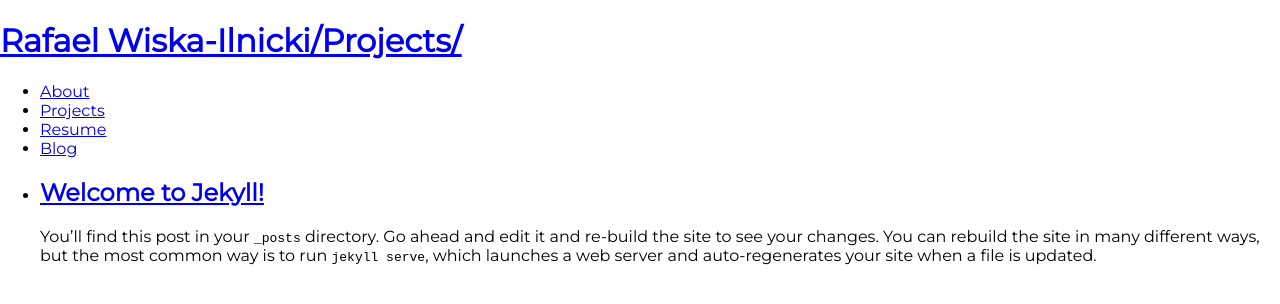
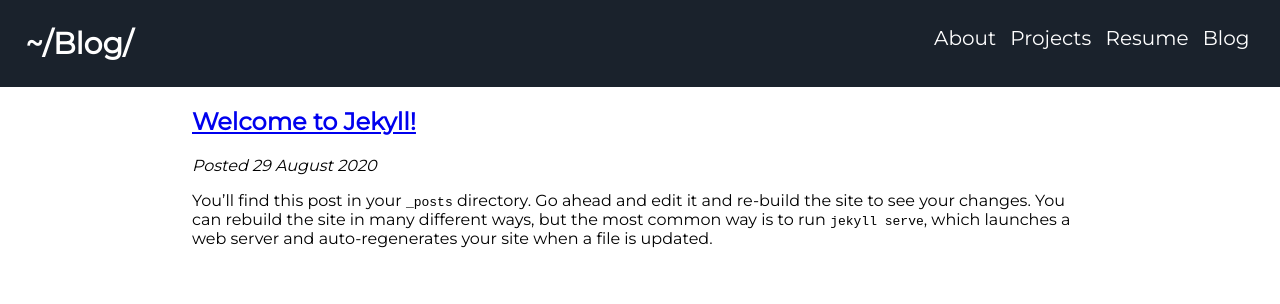
Before and after one commit to rafaelwi/rafaelwi.github.io, a Jekyll site: the page built from blog.html, in a window 1280 px wide. Shown: the top 304 px of the page. Built offline with Jekyll 4.4.1, drawn with Linux system fonts in a browser that asks for light colours.

Commit message:
Finished blog listing page

```diff
--- a/_layouts/blog.html
+++ b/_layouts/blog.html
@@ -37,14 +37,16 @@
     <meta name="viewport" content="width=device-width, initial-scale=1.0">
 
     <link href="https://fonts.googleapis.com/css?family=Montserrat&display=swap" rel="stylesheet">
-    <link rel="stylesheet" href="{{ "/assets/css/projects.css" |
+    <link rel="stylesheet" href="{{ "/assets/css/header.css" |
+    prepend: site.baseurl }}">
+    <link rel="stylesheet" href="{{ "/assets/css/blog.css" |
     prepend: site.baseurl }}">
   </head>
 
   <body>
     <!-- HEADER -->
     <div class="project-header">
-      <a href="/"><h1 class="project-header-text">Rafael Wiska-Ilnicki/Projects/</h1></a>
+      <a href="/"><h1 class="project-header-text">~/Blog/</h1></a>
 
       <span>
         <ul class="nav">
@@ -56,14 +58,21 @@
       </span>
     </div>
     <!-- END HEADER -->
-    <ul>
+
+    <div class="blog-content">
       {% for post in site.posts %}
-        <li>
           <h2><a href="{{ post.url }}">{{ post.title }}</a></h2>
+          <i>Posted
+          {% assign m = post.date | date: "%-m %d" %}
+          {% case m %}
+            {% when '01 01' %}New Years Day {{ post.date | date: "%Y" }}
+            {% when '02 29' %}Leap Day {{ post.date | date: "%Y" }}
+            {% when '10 04' %}04 October {{ post.date | date: "%Y" }}</i> 🎂
+            {% else %} {{ post.date | date_to_long_string }}
+          {% endcase %}</i>
           {{ post.excerpt }}
-        </li>
       {% endfor %}
-    </ul>
+    </div>
 
   </body>
 </html>
--- /dev/null
+++ b/assets/css/blog.css
@@ -0,0 +1,3 @@
+.blog-content {
+    margin: auto 15%;
+}
```
